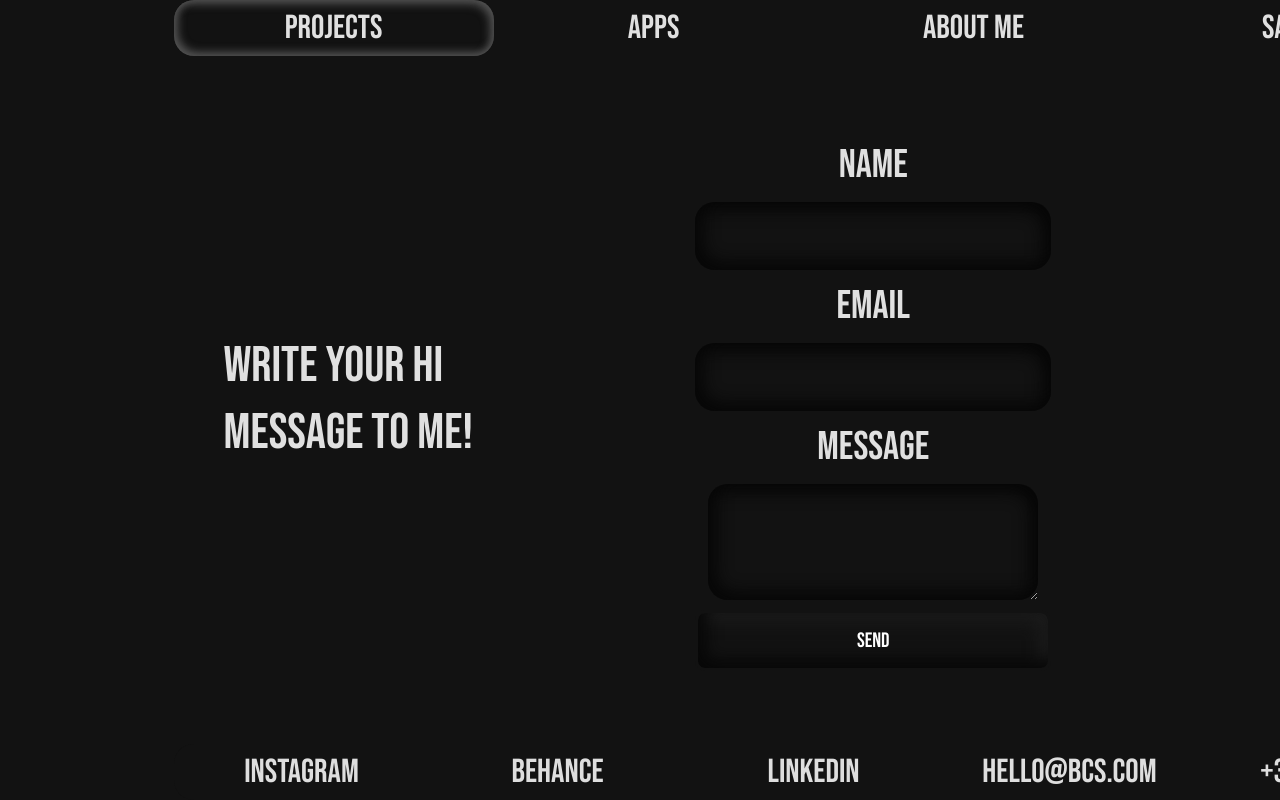
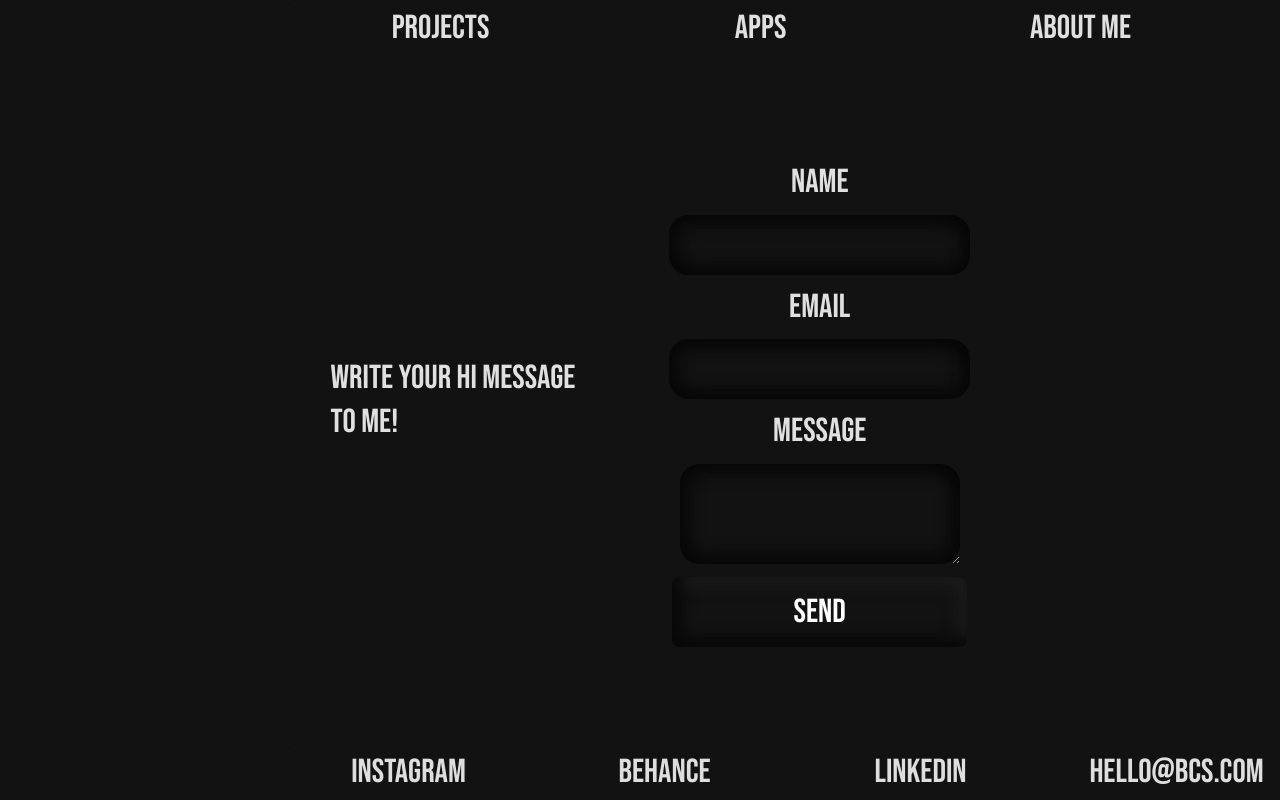
Before and after one commit to InM1nd/portfolio, a React (Vite) app: page /portfolio/greet in a window 1280 px wide. Built offline with nearby package versions, Linux system fonts and the light colour scheme.

Commit message:
responsive

```diff
--- a/src/components/Footer/footer.module.scss
+++ b/src/components/Footer/footer.module.scss
@@ -77,7 +77,7 @@
         // box-shadow:  8px -8px 16px #070707,
         //             -8px 8px 16px #1d1d1d;
 
-        box-shadow: inset 4px -4px 8px #525252,
+        box-shadow: inset 4px -4px 8px #121212,
         inset -4px 4px 8px #525252;
       }
 
--- a/src/components/Header/header.module.scss
+++ b/src/components/Header/header.module.scss
@@ -110,9 +110,8 @@
 		&:hover{
 			// color: $main-background-color;
 			// background: radial-gradient(50% 50% at 50% 10%, #0099ff 15%,  #0800e800 100%);
-			border-radius: 20px;
-			box-shadow: inset 4px -4px 8px #525252,
-        	inset -4px 4px 8px #525252;
+			box-shadow: inset 4px -4px 8px #121212,
+			inset -4px 4px 8px #525252;
 
 		}
 
@@ -147,20 +146,7 @@
 
 		}
 
-		@media (max-width:767px) {
-		border-left: 0;
-		border-right: 0;
 
-		&:first-child{
-			border-top: solid;
-		}
-		}
-
-		@media (max-width:500px) {
-		&:first-child{
-			border-top: solid;
-		}
-		}
 	}
 
 	.menu_link_text{
--- a/src/components/Main/head/head.jsx
+++ b/src/components/Main/head/head.jsx
@@ -100,7 +100,7 @@ const Head = () => {
   return (
     <section className={styles.main}>
     <div className={styles.main_text_container}>
-      <div className={styles.main_text}> Oleksandr Zabolotnyi | InMind </div>
+      <div className={styles.main_text}> Oleksandr Zabolotnyi </div>
 
       {/* <div className={styles.container_11} id="container">
       <span className={styles.text1} id="text1"></span>
--- a/src/components/Main/head/head.module.scss
+++ b/src/components/Main/head/head.module.scss
@@ -9,6 +9,8 @@
 
       position: absolute;
       top:50%;
+
+
 
     .main_services{
       display: flex;
@@ -40,13 +42,15 @@
       z-index: 1;
       display: flex;
       justify-content: center;
+      text-align: center;
       align-items: center;
       width: 100%;
       height: fit-content;
-      backdrop-filter: blur(5px);
 
-      font-size: 100px;
+      font-size: clamp(1rem, 1rem + 10vw, 20rem);
       font-family: 'Bebas Neue', sans-serif;
+
+
     }
 
 
--- a/src/components/Main/talk to us/talk.module.scss
+++ b/src/components/Main/talk to us/talk.module.scss
@@ -1,4 +1,6 @@
 @import '../../main.scss';
+
+
 
 .talk{
     display: flex;
@@ -8,10 +10,14 @@
     padding-top: 10vh;
     padding-bottom: 10vh;
     // background-color: #e9adad;
+
+
+
+
 }
 .text{
     font-family: 'Bebas Neue', sans-serif;
-    font-size: 50px;
+    font-size: clamp(1rem, 1rem + 3vw, 8rem);
 
     display: flex;
     justify-content: center;
@@ -39,7 +45,7 @@
 
 .label{
     font-family: 'Bebas Neue', sans-serif;
-    font-size: 40px;
+    font-size: clamp(0.5rem, 0.5rem + 3vw, 8rem);
     padding: 10px;
 }
 
@@ -56,7 +62,7 @@
     color: white;
     font-family: 'Bebas Neue', sans-serif;
 
-    font-size: 40px;
+    font-size: clamp(0.5rem, 0.5rem + 3vw, 8rem);
 
     transition: all 0.3s ease-in-out;
 
@@ -85,7 +91,7 @@
     font-family: 'Bebas Neue', sans-serif;
     max-height: 500px;
     max-width: 500px;
-    font-size: 40px;
+    font-size: clamp(0.5rem, 0.5rem + 3vw, 8rem);
 
     border-radius: 20px;
     background: #121212;
@@ -107,7 +113,7 @@
     color: white;
     font-family: 'Bebas Neue', sans-serif;
     width: 100%;
-    font-size: 5rem;
+    font-size: clamp(0.5rem, 0.5rem + 3vw, 8rem);
 
     border: 3px solid #121212;
 
@@ -131,3 +137,39 @@
     }
 
 }
+
+
+@media (max-width:500px) {
+    .talk{
+        flex-direction: column;
+    }
+
+    .text{
+        margin: 20px 5px;
+        padding: 0;
+        width: auto;
+
+        text-align: center;
+    }
+
+    .form{
+        // width: 100%;
+        width: auto;
+
+    }
+
+    // .wrapper{
+    //     width: 100%;
+    //     width: auto;
+    // }
+
+    // .input{
+    //     width: 100%;
+    // }
+
+    // .textarea{
+    //     width: 100%;
+
+    // }
+
+  }
```
